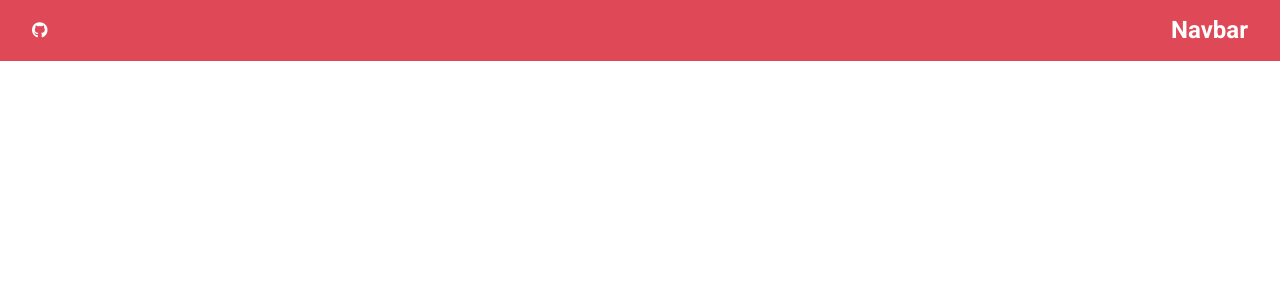
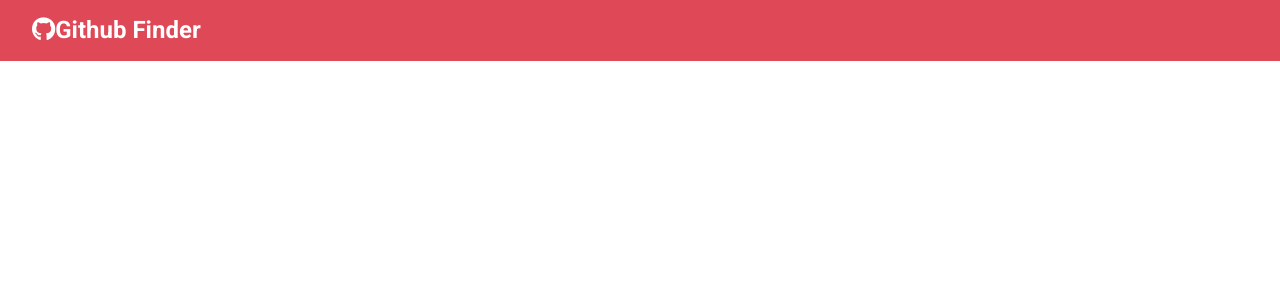
Before and after one commit to ali-fadaei23/github-finder, a React (Create React App) app: page / in a window 1280 px wide. Shown: the top 300 px of the page. Built offline with nearby package versions, Linux system fonts and the light colour scheme.

Commit message:
Add Brand Icon

```diff
--- a/src/components/layout/Navbar.js
+++ b/src/components/layout/Navbar.js
@@ -1,11 +1,24 @@
 import React, { Component } from "react";
+import PropTypes from "prop-types";
 
 export default class Navbar extends Component {
+  static defaultProps = {
+    title: "Github Finder",
+    icon: "fa-brands fa-github",
+  };
+
+  static propTypes = {
+    title: PropTypes.string.isRequired,
+    icon: PropTypes.string.isRequired,
+  };
+
   render() {
     return (
       <nav className='navbar bg-primary'>
-        <i class='fa-brands fa-github'></i>
-        <h1>Navbar</h1>
+        <h1>
+          <i class={this.props.icon}></i>
+          {this.props.title}
+        </h1>
       </nav>
     );
   }
```
